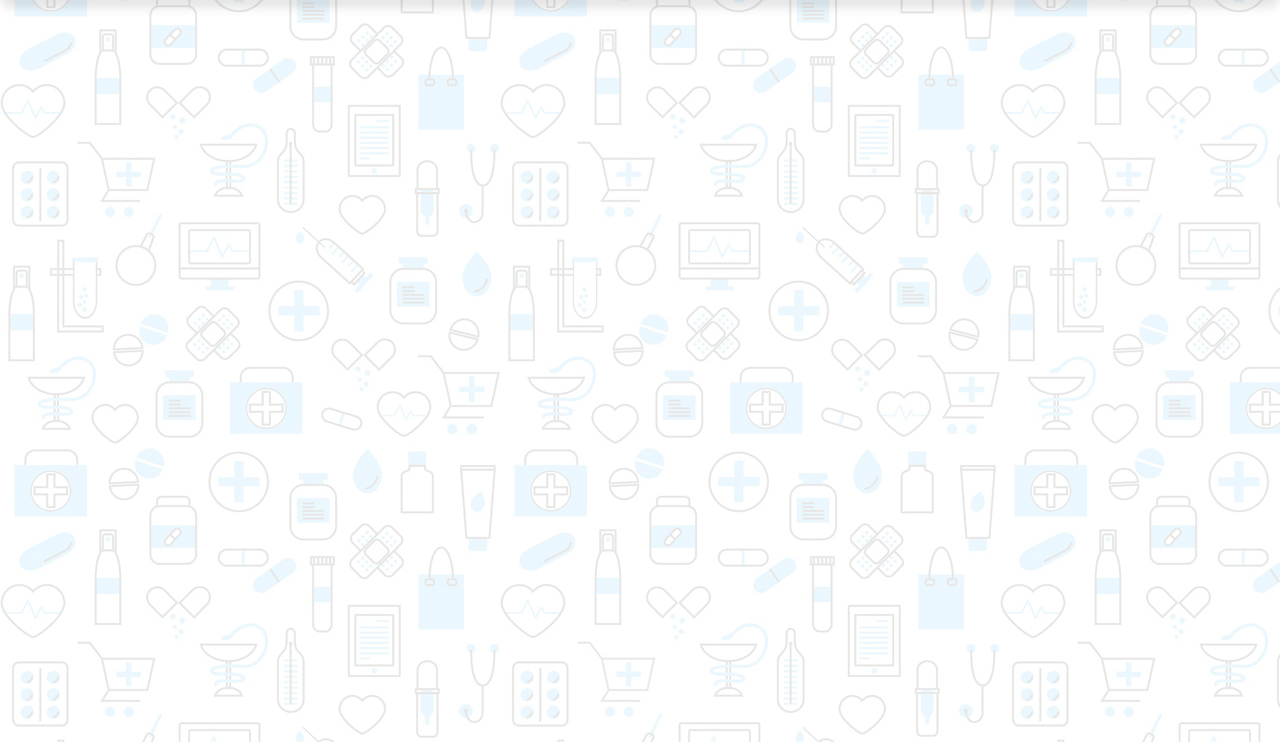
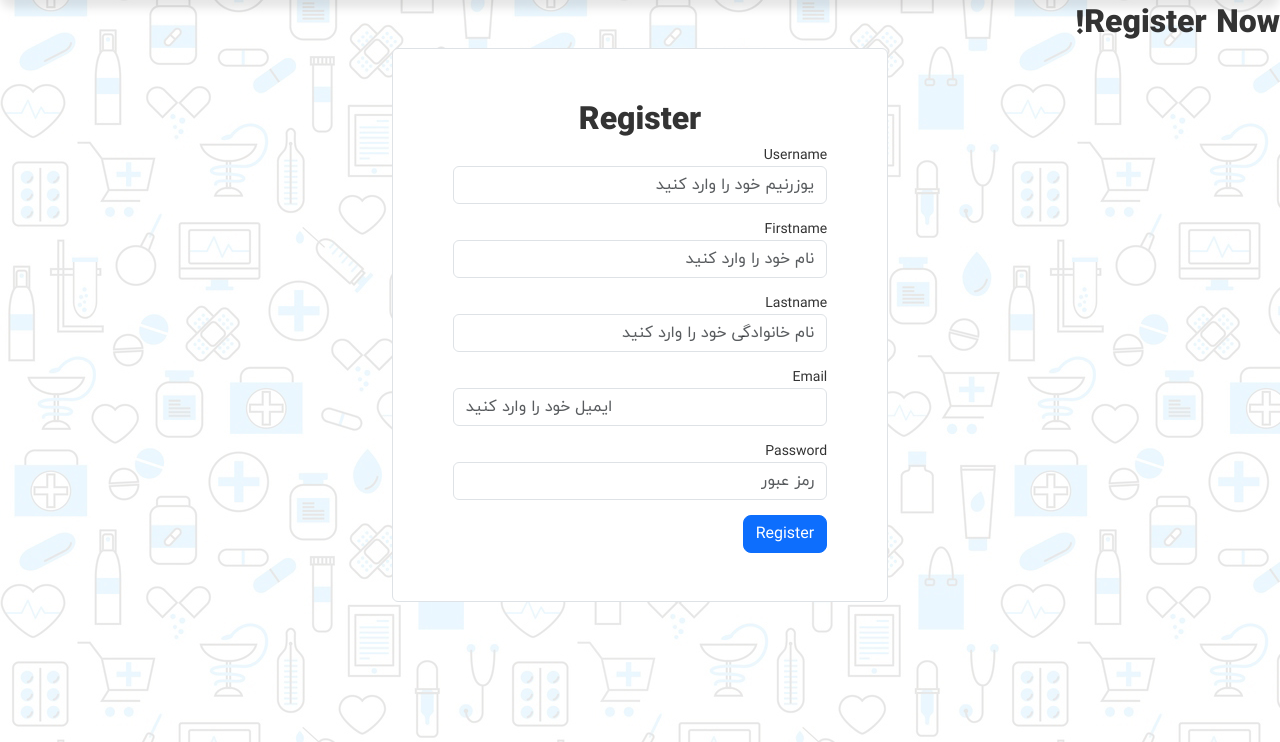
Before and after one commit to G4-Team/Doctorex, a Django app: page /account/signup/ in a window 1280 px wide. Shown: the part 58-800 px from the top of the page. Run offline with Django 5.2, Linux system fonts and the light colour scheme; parts of the project's set-up code (start-up, migrations or seed data) failed here and were passed over; some libraries are stand-ins or nearby versions.

Commit message:
signup page

```diff
--- a/user/forms.py
+++ b/user/forms.py
@@ -1,7 +1,9 @@
 from django import forms
 
+from .models import Account
 
-class RegisterForm(forms.Form):
-    username = forms.CharField(label='Username', min_length=3, max_length=50)
-    email = forms.EmailField(label='Email', min_length=3, max_length=50)
-    password = forms.CharField(label='Password', min_length=6, max_length=50)
+
+class RegisterForm(forms.ModelForm):
+    class Meta:
+        model = Account
+        fields = ['username', 'first_name', 'last_name', 'email', 'password']
--- a/user/models.py
+++ b/user/models.py
@@ -75,7 +75,7 @@ class Patient(models.Model):
 
     def __str__(self):
         return (
-            "Mr." if self.account.gender == "M" else "Mrs."
+            "Mr." if self.account.gender == "M" else "Mrs." + f" {self.account.first_name} {self.account.last_name}"
         )
 
 
--- a/user/templates/user/signup.html
+++ b/user/templates/user/signup.html
@@ -2,11 +2,44 @@
 
 {% block title %}Doctorex|Register{% endblock %}
 
-{% block content %}
+{% block body %}
     <h2>Register Now!</h2>
-    <form action='' method="post">
-        {% csrf_token %}
-        {{ form.as_p }}
-        <input type='submit' value="Signup">
-    </form>
-{% endblock content %}
+    <div class="d-flex justify-content-center full-height">
+        <div class="row bg-white p-5 border rounded">
+            <div class="col-12">
+                <h2 class="text-center">Register</h2>
+            </div>
+            <div class="col-12">
+                <form action="" method="post">
+                    {% csrf_token %}
+                    <div class="form-group">
+                        <label for="username">Username</label>
+                        <input type="text" class="form-control" name="username" id="username"
+                               placeholder="یوزرنیم خود را وارد کنید">
+                    </div>
+                    <div class="form-group">
+                        <label for="first_name">Firstname</label>
+                        <input type="text" class="form-control" name="first_name" id="first_name"
+                               placeholder="نام خود را وارد کنید">
+                    </div>
+                    <div class="form-group">
+                        <label for="last_name">Lastname</label>
+                        <input type="text" class="form-control" name="last_name" id="last_name"
+                               placeholder="نام خانوادگی خود را وارد کنید">
+                    </div>
+                    <div class="form-group">
+                        <label for="email">Email</label>
+                        <input type="email" class="form-control" name="email" id="email"
+                               placeholder="ایمیل خود را وارد کنید">
+                    </div>
+                    <div class="form-group">
+                        <label for="password">Password</label>
+                        <input type="password" class="form-control" name="password" id="password"
+                               placeholder="رمز عبور">
+                    </div>
+                    <button type="submit" class="btn btn-primary btn-block">Register</button>
+                </form>
+            </div>
+        </div>
+    </div>
+{% endblock body %}
--- a/user/views.py
+++ b/user/views.py
@@ -1,22 +1,33 @@
+from django.contrib import messages
 from django.db.models import Avg
-from django.shortcuts import render
+from django.shortcuts import render, redirect
 from django.views import View
 
 from .forms import RegisterForm
-from .models import Doctor
+from .models import Doctor, Account, Patient
 
 
 class SignupView(View):
     def get(self, request):
-        form = RegisterForm()
-        return render(request, "user/signup.html", {"form": form})
+        return render(request, "user/signup.html", )
+
+    def post(self, request):
+        form = RegisterForm(request.POST)
+
+        if not form.is_valid():
+            messages.error(request, form.errors)
+            return render(request, 'user/signup.html', {'form': form})
+
+        obj = form.save()
+        Patient.objects.create(account=obj)
+        return redirect('index')
 
 
 class DoctorListView(View):
     def get(self, request):
         from time import sleep
 
-        # sleep(20)
+        sleep(20)
         doctors = Doctor.objects.annotate(
             average_score=Avg('visittime__reservation__comments__score')
         ).all().select_related("account", "specialty")
```
